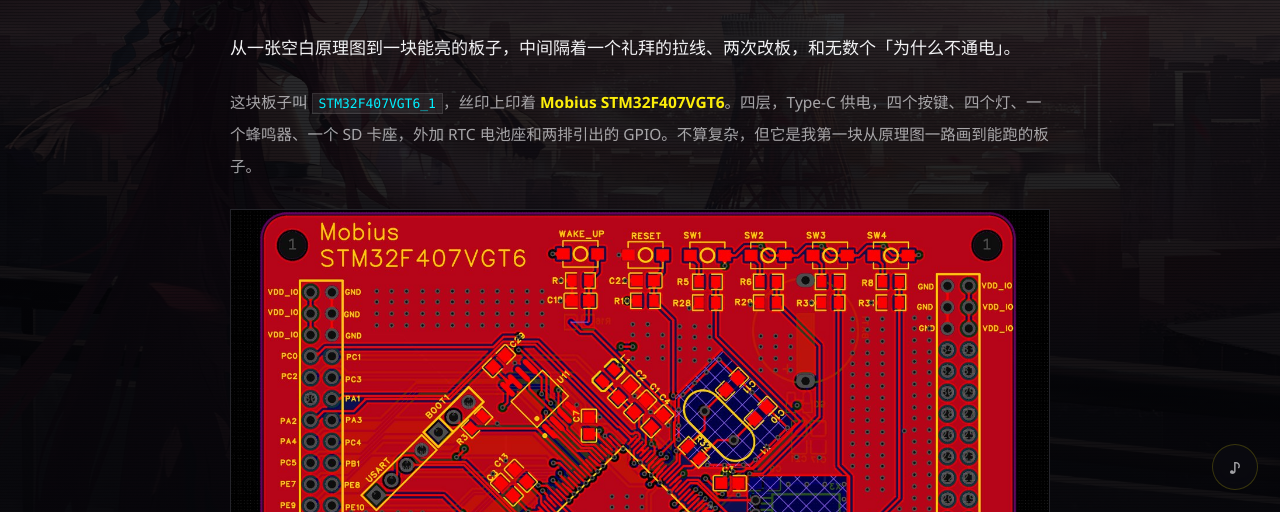
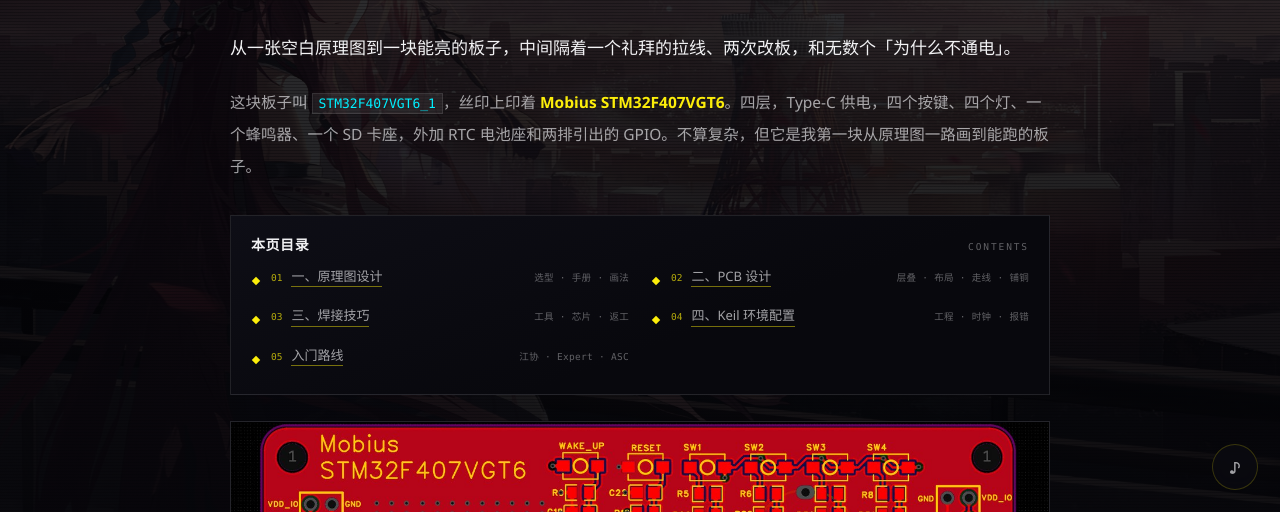
Before and after one commit to Mobius-msz/mobius-shell, a plain HTML site: page stm32-core-board.html in a window 1280 px wide. Shown: the part 288-800 px from the top of the page. Drawn offline with Linux system fonts and the light colour scheme.

Commit message:
长文加目录与章节锚点

```diff
--- a/stm32-core-board.html
+++ b/stm32-core-board.html
@@ -87,6 +87,21 @@ a{color:inherit;text-decoration:none}
   padding:2px 6px;border:1px solid var(--line-soft);color:var(--cyan);overflow-wrap:anywhere}
 .post a{color:var(--yellow);border-bottom:1px solid rgba(252,238,10,.45)}
 .post a:hover{background:rgba(252,238,10,.12)}
+
+/* 目录 */
+.toc{margin:32px 0 6px;border:1px solid var(--line-soft);
+  background:linear-gradient(160deg,#0e0e16,#08080d 60%);padding:18px 20px}
+.toc-head{display:flex;align-items:baseline;justify-content:space-between;margin-bottom:13px}
+.toc-head b{font:600 14px var(--f-ui);letter-spacing:.04em;color:var(--ink)}
+.toc-head .mono{font:400 9.5px var(--f-mono);letter-spacing:.2em;color:var(--faint)}
+.toc ol{list-style:none;margin:0;padding:0;display:grid;grid-template-columns:1fr 1fr;gap:9px 22px}
+.toc li{display:flex;align-items:baseline;gap:9px;min-width:0}
+.toc li i{font:400 9.5px var(--f-mono);color:var(--yellow);opacity:.7;flex:none}
+.toc a{font:400 13px/1.5 var(--f-ui);color:var(--dim);transition:.2s;white-space:nowrap}
+.toc a:hover{color:var(--yellow)}
+.toc .s{margin-left:auto;font:400 9.5px var(--f-mono);color:var(--faint);
+  letter-spacing:.03em;white-space:nowrap;overflow:hidden;text-overflow:ellipsis}
+.post h2,.post h3{scroll-margin-top:86px}
 
 /* 图片 / 视频 / 代码块 */
 .post figure{margin:26px 0}
@@ -178,12 +193,23 @@ a{color:inherit;text-decoration:none}
 
       <p>这块板子叫 <code>STM32F407VGT6_1</code>，丝印上印着 <strong>Mobius STM32F407VGT6</strong>。四层，Type-C 供电，四个按键、四个灯、一个蜂鸣器、一个 SD 卡座，外加 RTC 电池座和两排引出的 GPIO。不算复杂，但它是我第一块从原理图一路画到能跑的板子。</p>
 
+      <nav class="toc" aria-label="本页目录">
+        <div class="toc-head"><b>本页目录</b><span class="mono">CONTENTS</span></div>
+        <ol>
+          <li><i>01</i><a href="#sch">一、原理图设计</a><span class="s">选型 · 手册 · 画法</span></li>
+          <li><i>02</i><a href="#pcb">二、PCB 设计</a><span class="s">层叠 · 布局 · 走线 · 铺铜</span></li>
+          <li><i>03</i><a href="#weld">三、焊接技巧</a><span class="s">工具 · 芯片 · 返工</span></li>
+          <li><i>04</i><a href="#keil">四、Keil 环境配置</a><span class="s">工程 · 时钟 · 报错</span></li>
+          <li><i>05</i><a href="#start">入门路线</a><span class="s">江协 · Expert · ASC</span></li>
+        </ol>
+      </nav>
+
       <figure>
         <img src="img/board-cover.jpg" alt="STM32F407VGT6 核心板 PCB 顶层">
         <figcaption>顶层铜皮与丝印：45° 摆放的主控、一排按键、Type-C、SD 卡座与两排引出的 GPIO</figcaption>
       </figure>
 
-      <h2>一、原理图设计</h2>
+      <h2 id="sch">一、原理图设计</h2>
 
       <p>开工之前先写功能清单，不写清单就动手，画到一半一定会发现少个上拉、多个电容。我的清单最后收敛成这样：</p>
 
@@ -262,7 +288,7 @@ a{color:inherit;text-decoration:none}
 
       <p class="note">图是嘉立创 EDA 导出的多页拼图，缩小看会糊——点开原图能看清网络标号。标题栏上的创建日期是 2026-11-17，版本 V1.0。</p>
 
-      <h2>二、PCB 设计</h2>
+      <h2 id="pcb">二、PCB 设计</h2>
 
       <h3>先画板框，再定层数</h3>
 
@@ -424,7 +450,7 @@ a{color:inherit;text-decoration:none}
         <li>DRC 会报“未连接”，但“连错网络”它不一定报，这部分只能靠人眼</li>
       </ul>
 
-      <h2>三、焊接技巧与心得</h2>
+      <h2 id="weld">三、焊接技巧与心得</h2>
 
       <h3>工具和姿势</h3>
 
@@ -534,7 +560,7 @@ a{color:inherit;text-decoration:none}
 
       <p>第一次焊接很难，但相信我，当你点灯的那一瞬间，一切都值得。</p>
 
-      <h2>四、STM32F407 系列 Keil 环境配置</h2>
+      <h2 id="keil">四、STM32F407 系列 Keil 环境配置</h2>
 
       <p>硬件跑通只是第一步，软件环境不对，板子照样一动不动。这部分我按顺序记一下，换台电脑能照着装。</p>
 
@@ -589,7 +615,7 @@ HAL_RCC_ClockConfig(&amp;clk, FLASH_LATENCY_5);</code></pre>
       <blockquote>
         <p>一句话总结：硬件上电之前先测短路，软件下载之前先对时钟。</p>
       </blockquote>
-      <h3>入门路线：先把这些过一遍</h3>
+      <h3 id="start">入门路线：先把这些过一遍</h3>
 
       <p>这块板子不是从零开始的。在画它之前，我先把基础补了一轮，顺序大概是这样：</p>
 
```
